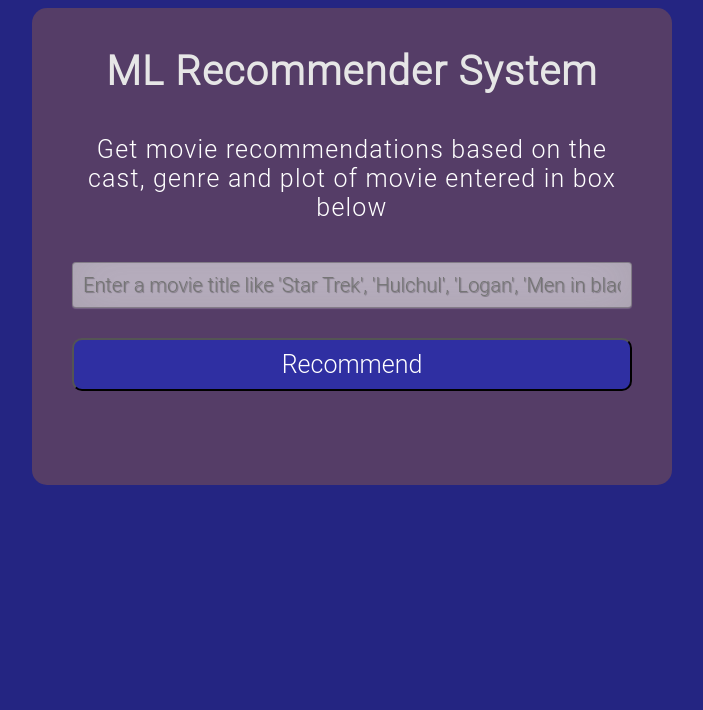
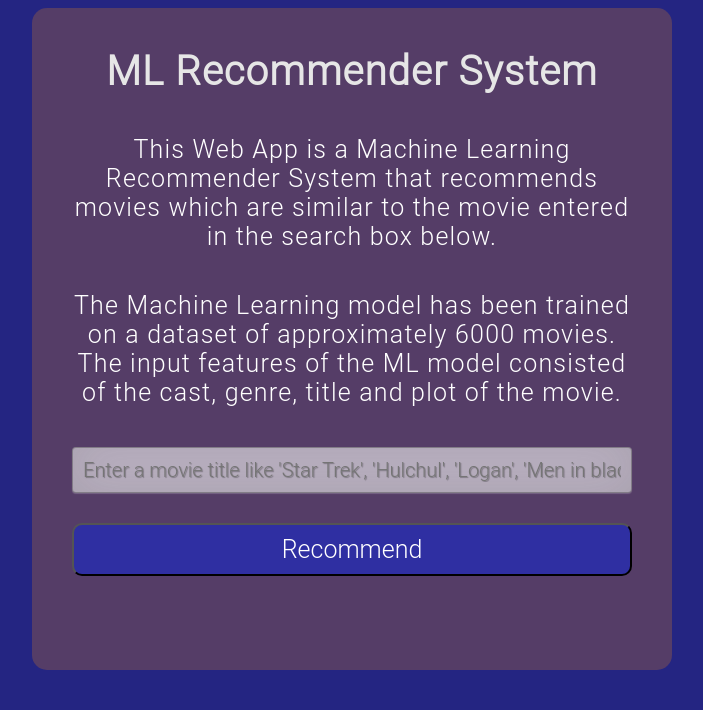
Before and after one commit to jalpa015/ml-webApp-integration, a Flask app: page / in a window 1280 px wide. Shown: the top 710 px of the page, without its empty margins (296-999 px from the left). Run offline with Flask 2, Linux system fonts and the light colour scheme; some libraries are stand-ins or nearby versions.

Commit message:
Fixed the data loading issue

```diff
--- a/app.py
+++ b/app.py
@@ -20,7 +20,7 @@ def recommend_movies():
     print(request, file=sys.stdout)
     res = recommendation.results(movie_name)
     print(jsonify(res), file=sys.stdout)
-    if res is not None:
+    if res is None:
         return render_template("index.html", error_message=jsonify("Movie not in database"))
     else:
         return render_template("index.html", recommended_movie=res)
--- a/templates/index.html
+++ b/templates/index.html
@@ -41,8 +41,15 @@
 			<!-- Main Input For Receiving Query to ML -->
 
 			<div class="intro-content">
-				Get movie recommendations based on the cast, genre and plot of
-				movie entered in box below
+				This Web App is a Machine Learning Recommender System that
+				recommends movies which are similar to the movie entered in the
+				search box below.
+				<div class="intro-content">
+					The Machine Learning model has been trained on a dataset of
+					approximately 6000 movies. The input features of the ML
+					model consisted of the cast, genre, title and plot of the
+					movie.
+				</div>
 			</div>
 
 			<form action="{{ url_for('recommend_movies')}}" method="POST">
@@ -57,17 +64,8 @@
 			</form>
 
 			<br />
-
-			{% if recommended_movie is defined %}
-			<div class="intro-content">
-				Movie not in database.
-				<div class="intro-content">
-					Please enter another movie like, Star Trek, Logan, Men in
-					black and Hulchul.
-				</div>
-			</div>
-			{% else %}
 			<br />
+			{% if recommended_movie|length and recommended_movie is defined %}
 			<table>
 				{% for movie in recommended_movie %}
 				<tr>
@@ -76,8 +74,15 @@
 				</tr>
 				{% endfor %}
 			</table>
-
-			{% endif %}
+			{% else %} {% if error_message is defined %}
+			<div class="intro-content">
+				Movie not in database.
+				<div class="intro-content">
+					Please enter another movie like, Star Trek, Logan, Men in
+					black and Hulchul.
+				</div>
+			</div>
+			{% endif %} {% endif %}
 		</div>
 	</body>
 </html>
```
